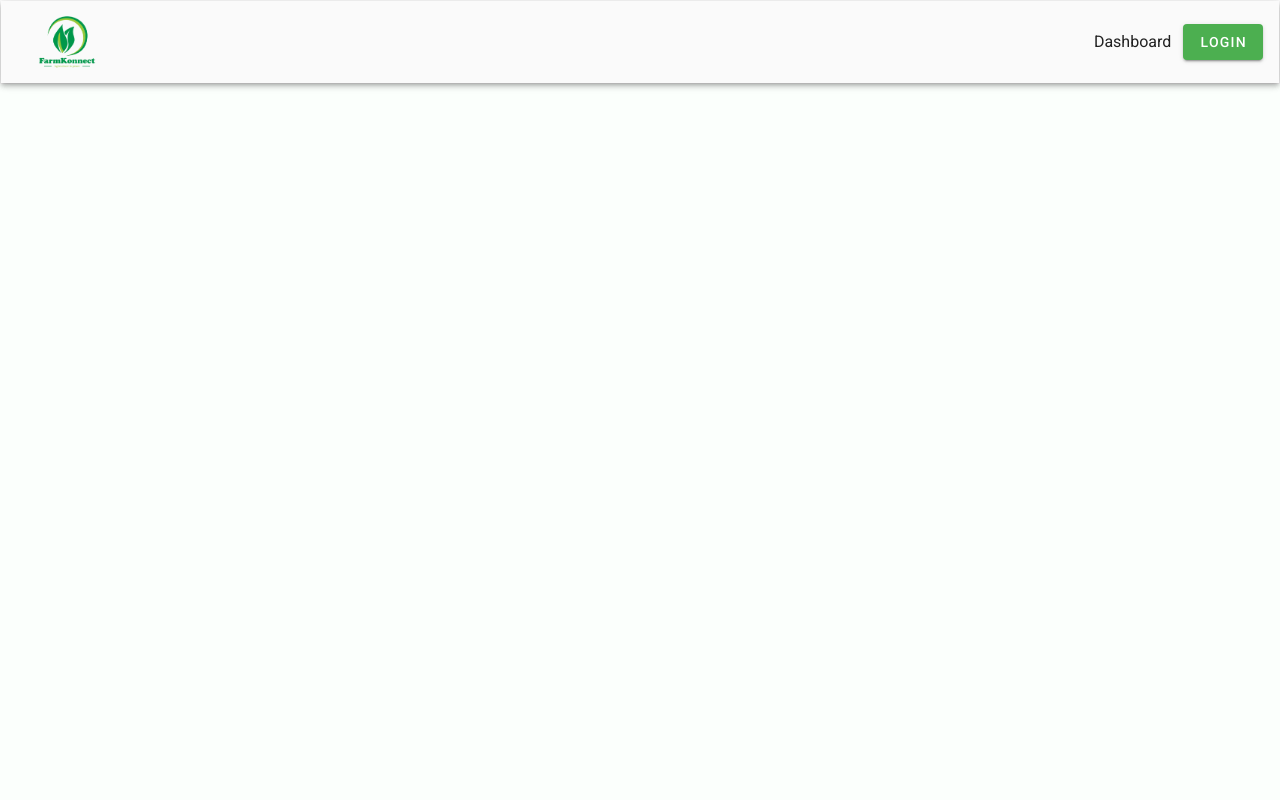
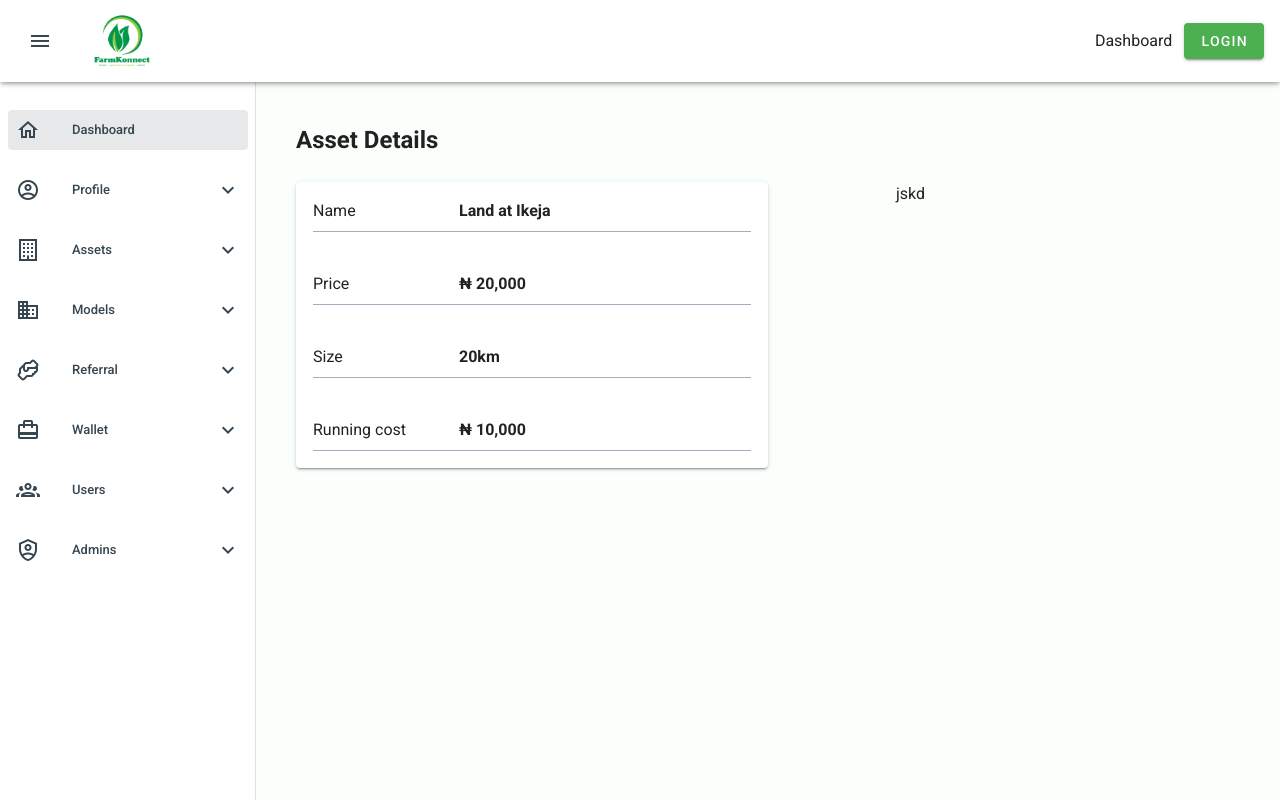
Before and after one commit to damilarekoiki/investmentappfrontend, a Nuxt app: page /admin/asset-details in a window 1280 px wide. Before the commit this address had no page. Built offline with nearby package versions, Linux system fonts and the light colour scheme; what vue-tel-input-vuetify would draw is missing.

Commit message:
Made changes

```diff
--- /dev/null
+++ b/components/Asset.vue
@@ -0,0 +1,42 @@
+<template>
+    <v-card
+    max-width="400"
+    >
+    <v-img
+        class="white--text align-end"
+        height="200px"
+        src="https://cdn.vuetifyjs.com/images/cards/docks.jpg"
+    >
+        <!-- <v-card-title>
+            <span  style="-webkit-text-stroke: 0.5px black;">
+                Top 10 Australian beaches
+            </span>
+        </v-card-title> -->
+    </v-img>
+
+    <v-card-subtitle class="pb-0">
+        Land at Ikeja
+    </v-card-subtitle>
+
+    <v-card-text class="text--primary">
+        <div>&#8358; 20,000</div>
+        <div>20km</div>
+        <div>Description Lorem ipsum dolor sit amet consectetur adipisicing elit. Maxime mollitia,
+molestiae quas vel sint commodi repudia</div>
+    </v-card-text>
+
+    <v-card-actions>
+        <v-btn
+            color="green"
+            text
+        >
+            More details
+        </v-btn>
+    </v-card-actions>
+    </v-card>
+</template>
+
+<script>
+  export default {
+  }
+</script>
--- a/layouts/dashboardadmin.vue
+++ b/layouts/dashboardadmin.vue
@@ -126,8 +126,8 @@ export default {
         text: 'Assets',
         subLinks: [
           {
-            text: 'View assets',
-            to: 'view-assets',
+            text: 'All assets',
+            to: 'all-assets',
           },
         ],
       },
--- /dev/null
+++ b/pages/admin/all-assets.vue
@@ -0,0 +1,28 @@
+<template>
+    <section>
+        <section>
+            <span class="tw-text-2xl tw-font-bold"> All Assets </span>
+        </section>
+        <main class="tw-pt-6">
+            <div class="tw-flex tw-pb-4" v-for="n in 5" :key="n">
+                <article class="tw-w-6/12" v-for="i in 2" :key="i">
+                    <Asset />
+                </article>
+            </div>
+        </main>
+    </section>
+</template>
+
+<script>
+    import Asset from "@/components/Asset"
+    export default {
+        layout: 'dashboardadmin',
+        components: {
+            Asset
+        }
+    }
+</script>
+
+<style>
+
+</style>
--- /dev/null
+++ b/pages/admin/asset-details.vue
@@ -0,0 +1,63 @@
+<template>
+    <section>
+        <section>
+            <span class="tw-text-2xl tw-font-bold"> Asset Details </span>
+        </section>
+        <main class="tw-pt-6 tw-flex md:tw-flex-row tw-flex-col-reverse ">
+            <article class="md:tw-w-6/12 tw-w-full">
+                <v-card>
+                    <section class="tw-p-4">
+                        <div class="tw-pb-2 md:tw-flex tw-border-b-1 tw-border-gray-500">
+                            <div class="md:tw-w-4/12 tw-full">
+                                Name
+                            </div>
+                            <div class="md:tw-w-8/12 tw-full tw-font-bold">
+                                Land at Ikeja
+                            </div>
+                        </div>
+
+                        <div class="tw-pb-2 tw-mt-10 md:tw-flex tw-border-b-1 tw-border-gray-500">
+                            <div class="md:tw-w-4/12 tw-full">
+                                Price
+                            </div>
+                            <div class="md:tw-w-8/12 tw-full tw-font-bold">
+                                &#8358; 20,000
+                            </div>
+                        </div>
+
+                        <div class="tw-pb-2 tw-mt-10 md:tw-flex tw-border-b-1 tw-border-gray-500">
+                            <div class="md:tw-w-4/12 tw-full">
+                                Size
+                            </div>
+                            <div class="md:tw-w-8/12 tw-full tw-font-bold">
+                                20km
+                            </div>
+                        </div>
+
+                        <div class="tw-pb-2 tw-mt-10 md:tw-flex tw-border-b-1 tw-border-gray-500">
+                            <div class="md:tw-w-4/12 tw-full">
+                                Running cost
+                            </div>
+                            <div class="md:tw-w-8/12 tw-full tw-font-bold">
+                                &#8358; 10,000
+                            </div>
+                        </div>
+
+                    </section>
+                </v-card>
+            </article>
+
+            <article class="md:tw-w-6/12 tw-pl-32">
+                jskd
+            </article>
+        </main>
+    </section>
+</template>
+
+<script>
+export default {
+  layout: 'dashboardadmin',
+}
+</script>
+
+<style></style>
--- a/pages/admin/index.vue
+++ b/pages/admin/index.vue
@@ -1,7 +1,11 @@
-<template></template>
+<template>
+
+</template>
 
 <script>
-export default {}
+export default {
+    layout: 'dashboardadmin'
+}
 </script>
 
 <style></style>
--- a/tailwind.config.js
+++ b/tailwind.config.js
@@ -6,6 +6,10 @@ module.exports = {
   purge: [],
   theme: {
     extend: {
+      borderWidth: {
+        '1': '1px',
+        '0': '0',
+      },
       opacity: {
         '10': '0.1'
       },
```
